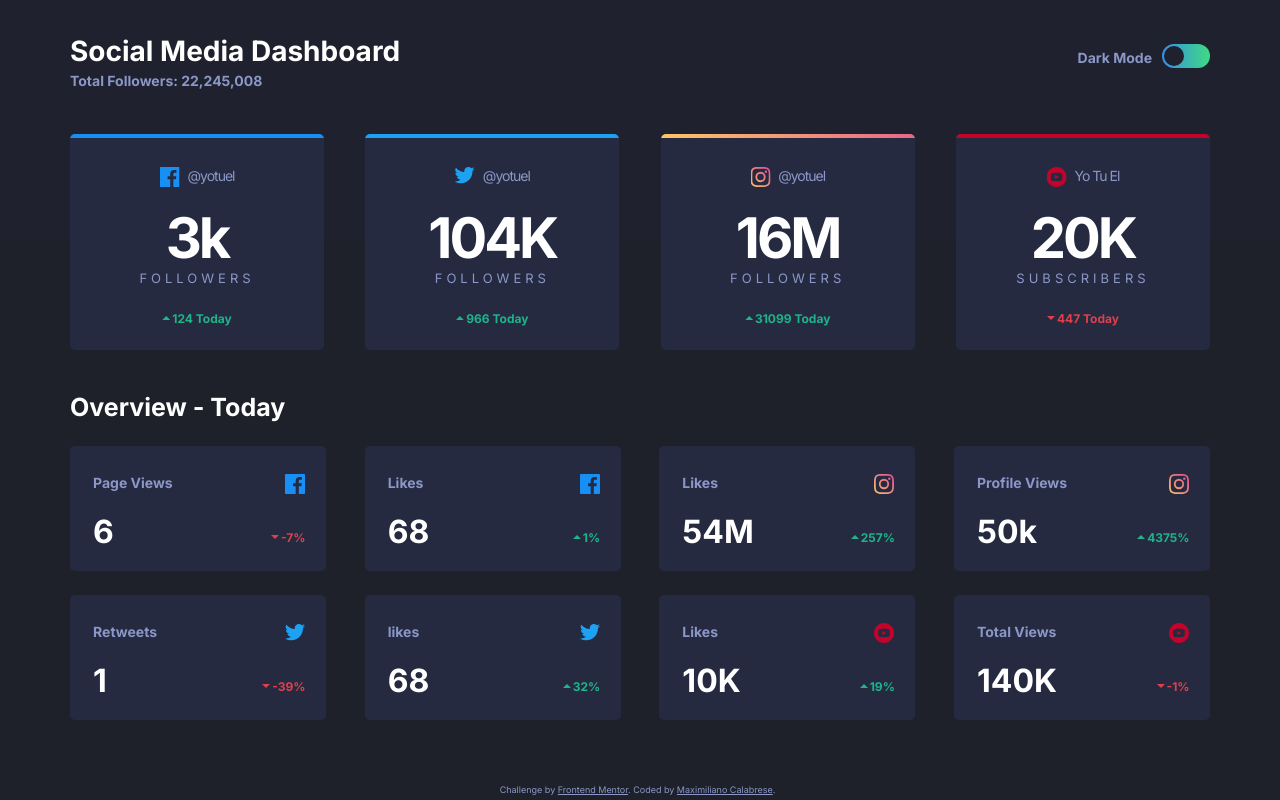
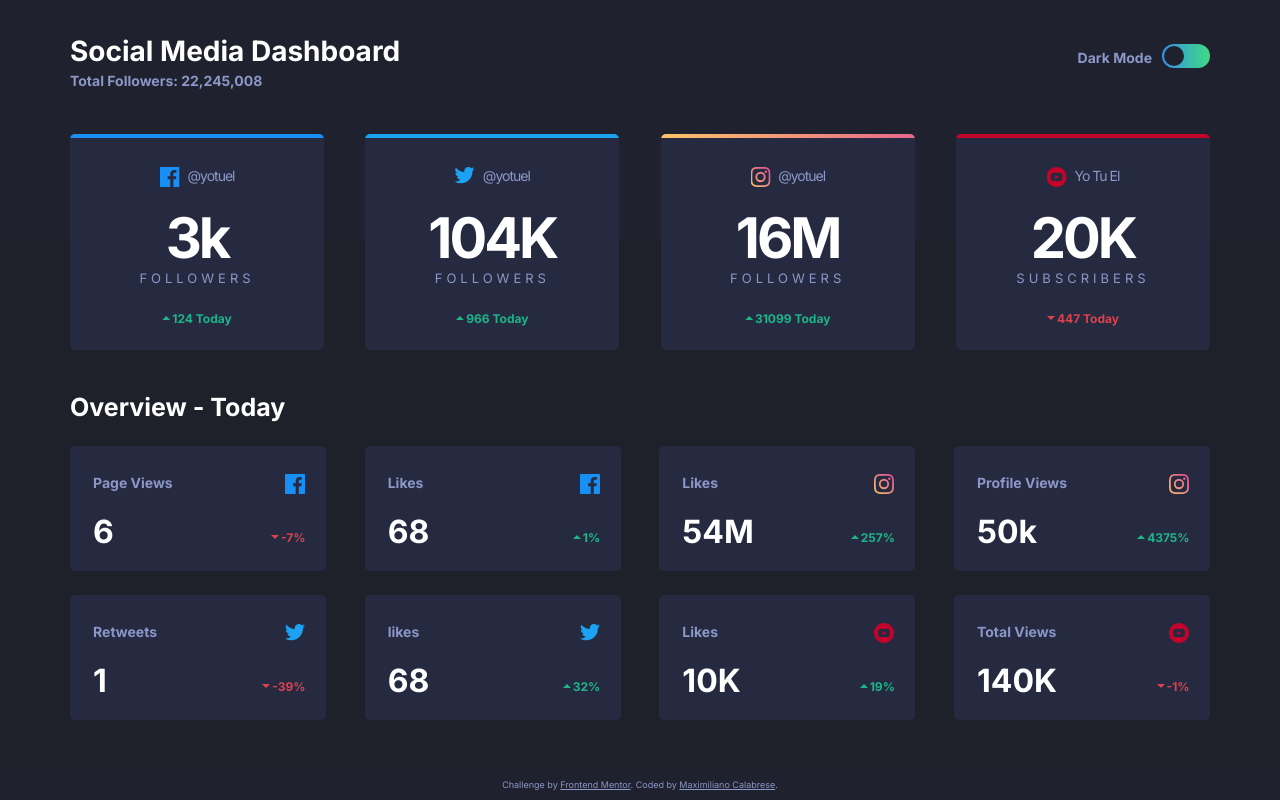
Before and after one commit to maxi83c/FrontendMentor-SocialMediaDashboard, a plain HTML site: page index.html in a window 1280 px wide. Drawn offline with Linux system fonts and the light colour scheme.

Commit message:
Update styles.css

```diff
--- a/css/styles.css
+++ b/css/styles.css
@@ -289,16 +289,18 @@ body{
 .attribution{
     position: relative;
     left:0;
+    bottom: 0;
     text-align: center;
     margin-top: 40px;
     font-size: 9px;
+    padding: 10px;
+    background-color: var(--bg-header);
 }
 .attribution a{
     text-decoration: none;
     color: var(--text-color);
     text-decoration: underline;
 }
-
 @media (max-width: 1139px) {
     :root{
         --width: 570px;
@@ -338,8 +340,8 @@ body{
     }
     .attribution{
         position: absolute;
-        bottom: 5px;
-        right: 5px;
+        bottom: 0;
+        right: 0;
         text-align: center;
         margin-top: 20px;
         font-size: 9px;
```
